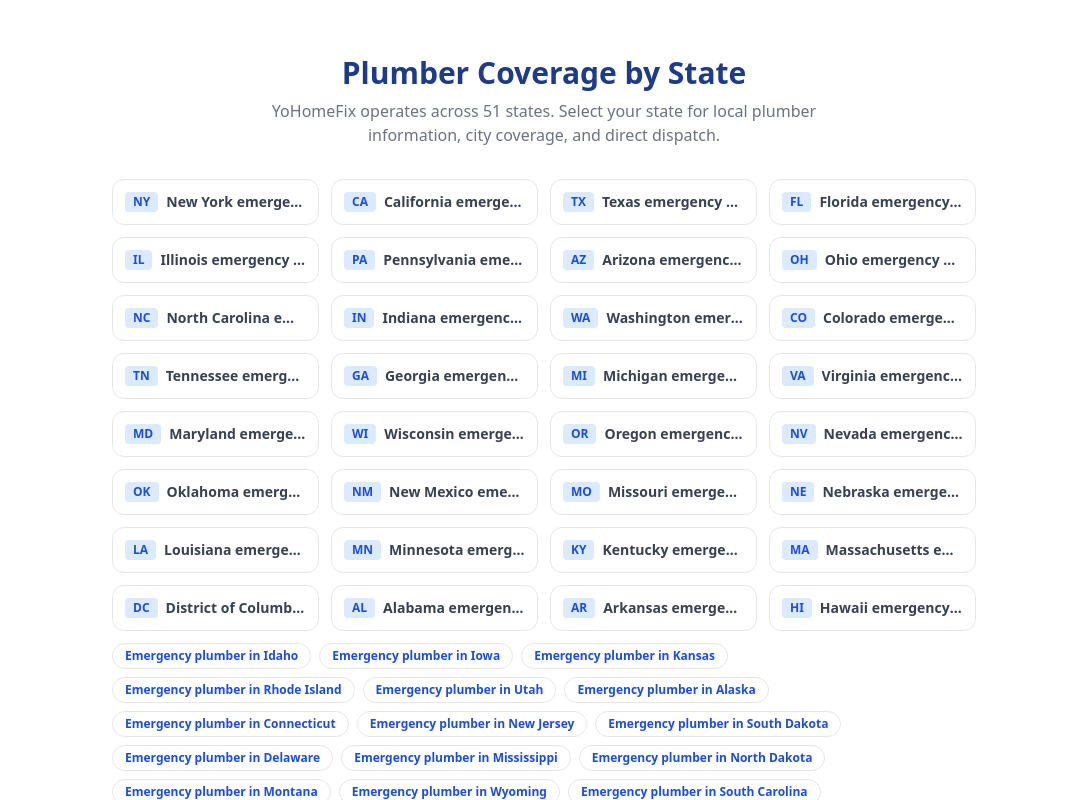
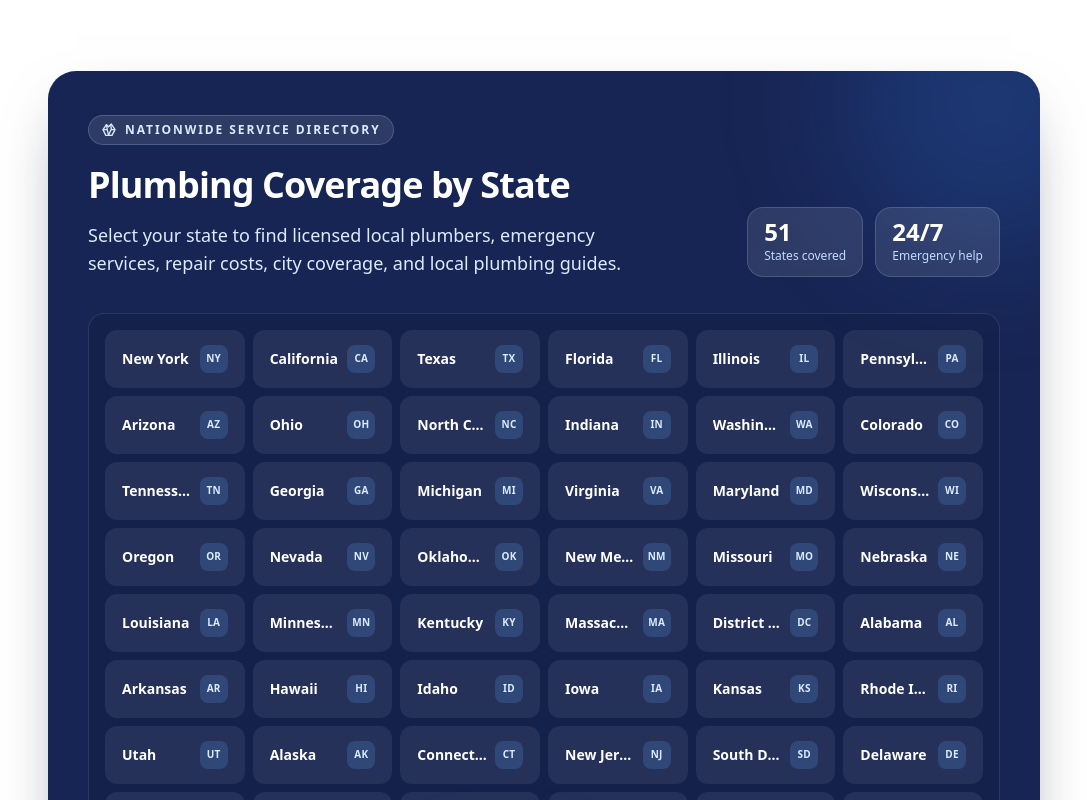
Before and after one commit to asimexports123/pseo-plumbing-site, a Next.js app: page / in a window 1280 px wide. Shown: the part 6500-7300 px from the top of the page, without its empty margins (96-1183 px from the left). Built offline with nearby package versions, Linux system fonts and the light colour scheme; no server answers.

Commit message:
Lazy-load NationwideSearch and move TOTAL_PLACES/service counts to getStaticProps to avoid bundling us_places.json in client JS

```diff
--- a/components/NationwideSearch.js
+++ b/components/NationwideSearch.js
@@ -1,13 +1,12 @@
 import { useState, useMemo, useRef, useCallback } from 'react';
 import Link from 'next/link';
 import { buildSlug } from '../lib/cities';
-import { TOTAL_PLACES } from '../lib/nationwidePlaces';
 
 const MIN_CHARS = 2;
 const MAX_RESULTS = 50;
 const MAX_ZIP_RESULTS = 30;
 
-export function NationwideSearch() {
+export function NationwideSearch({ totalPlaces }) {
   const [query, setQuery] = useState('');
   const [places, setPlaces] = useState(null);
   const [zctaData, setZctaData] = useState(null);
@@ -91,7 +90,7 @@
       </div>
       <p className="text-center text-gray-600 text-sm mt-2" aria-live="polite">
         {!showResults
-          ? `${TOTAL_PLACES.toLocaleString()}+ cities & towns — search or browse below`
+          ? `${totalPlaces.toLocaleString()}+ cities & towns — search or browse below`
           : loading
             ? 'Loading nationwide directory…'
             : error
--- a/pages/index.js
+++ b/pages/index.js
@@ -1,7 +1,6 @@
 import Head from 'next/head';
 import Link from 'next/link';
 import { SEED_CITIES, SERVICES, STATES, cityToSlug, buildSlug, PHONE_NUMBER } from '../lib/cities';
-import { TOTAL_PLACES } from '../lib/nationwidePlaces';
 import { EditorialFooter } from '../components/EditorialFooter';
 
 function trackCall(label) {
@@ -32,7 +31,7 @@
   'San Francisco','Seattle','Denver','Nashville','Jacksonville',
 ];
 
-export default function Home() {
+export default function Home({ totalPlaces }) {
   const domain = process.env.NEXT_PUBLIC_DOMAIN || 'https://yohomefix.com';
   const title = 'Emergency Plumber | 24 Hour Plumbing Service | YoHomeFix';
   const description =
@@ -375,7 +374,7 @@
         <section className="bg-gray-50 px-4 py-12">
           <div className="max-w-4xl mx-auto">
             <h2 className="text-3xl font-bold text-blue-900 text-center mb-2">19,000+ Cities & Towns Covered Nationwide</h2>
-            <p className="text-gray-500 text-center mb-8">Featured Cities Across the USA — selected locations below, browse all {TOTAL_PLACES.toLocaleString()}+ on our full directory</p>
+            <p className="text-gray-500 text-center mb-8">Featured Cities Across the USA — selected locations below, browse all {totalPlaces.toLocaleString()}+ on our full directory</p>
             <div className="grid grid-cols-2 md:grid-cols-4 gap-3">
               {SEED_CITIES.map((city) => {
                 const slug = buildSlug(cityToSlug(city.name), 'emergency');
@@ -421,35 +420,55 @@
         </section>
 
         {/* ── STATE COVERAGE HUB (Phase 3) ──────────────────────── */}
-        <section className="max-w-4xl mx-auto w-full px-4 py-12">
-          <h2 className="text-3xl font-bold text-blue-900 text-center mb-2">Plumber Coverage by State</h2>
-          <p className="text-gray-500 text-center mb-8 max-w-xl mx-auto">
-            YoHomeFix operates across {STATES.length} states. Select your state for local plumber information, city coverage, and direct dispatch.
+        <section className="max-w-5xl mx-auto w-full px-4 py-16">
+          <div className="relative overflow-hidden rounded-[28px] bg-blue-950 px-6 py-8 shadow-[0_24px_60px_-28px_rgba(15,23,42,0.65)] sm:px-10 sm:py-11">
+            <div className="absolute -right-24 -top-28 h-72 w-72 rounded-full bg-blue-500/20 blur-3xl" aria-hidden="true" />
+            <div className="absolute -bottom-36 left-1/3 h-64 w-64 rounded-full bg-cyan-400/10 blur-3xl" aria-hidden="true" />
+            <div className="relative">
+              <div className="flex flex-col gap-8 lg:flex-row lg:items-end lg:justify-between">
+                <div className="max-w-2xl">
+                  <div className="mb-5 inline-flex items-center gap-2 rounded-full border border-blue-300/25 bg-white/10 px-3 py-1.5 text-xs font-bold uppercase tracking-[0.16em] text-blue-100">
+                    <svg className="h-4 w-4" viewBox="0 0 24 24" fill="none" stroke="currentColor" strokeWidth="2" aria-hidden="true">
+                      <path d="M3 11.5 8.2 4l3.2 3.1L15.5 3l5.5 8.5-4.5 8.5H7.2L3 11.5Z" strokeLinejoin="round" />
+                      <path d="m8.2 4 1.3 7.5m5.2-8.5.8 8.5m5.5 0-6 0-3.6 8.5-2-8.5H3" strokeLinejoin="round" />
+                    </svg>
+                    Nationwide service directory
+                  </div>
+                  <h2 className="text-3xl font-extrabold tracking-tight text-white sm:text-4xl">Plumbing Coverage by State</h2>
+                  <p className="mt-4 max-w-xl text-base leading-7 text-blue-100 sm:text-lg">
+                    Select your state to find licensed local plumbers, emergency services, repair costs, city coverage, and local plumbing guides.
                   </p>
-          <div className="grid grid-cols-2 sm:grid-cols-3 md:grid-cols-4 gap-3">
-            {STATES.slice(0, 32).map((s) => (
+                </div>
+                <div className="flex shrink-0 gap-3">
+                  <div className="rounded-2xl border border-white/15 bg-white/10 px-4 py-3 backdrop-blur-sm">
+                    <p className="text-2xl font-extrabold leading-none text-white">{STATES.length}</p>
+                    <p className="mt-1 text-xs font-medium text-blue-200">States covered</p>
+                  </div>
+                  <div className="rounded-2xl border border-white/15 bg-white/10 px-4 py-3 backdrop-blur-sm">
+                    <p className="text-2xl font-extrabold leading-none text-white">24/7</p>
+                    <p className="mt-1 text-xs font-medium text-blue-200">Emergency help</p>
+                  </div>
+                </div>
+              </div>
+
+              <div className="mt-9 rounded-2xl border border-white/10 bg-black/10 p-3 sm:p-4">
+                <div className="grid grid-cols-2 gap-2 sm:grid-cols-4 lg:grid-cols-6">
+                  {STATES.map((s) => (
                     <Link
                       key={s.code}
                       href={`/plumber-${s.slug}`}
-                className="flex items-center gap-2 p-3 border border-gray-200 rounded-xl hover:border-blue-500 hover:bg-blue-50 no-underline transition-all group"
+                      className="group flex min-h-[56px] items-center justify-between gap-2 rounded-xl border border-transparent bg-white/[0.07] px-4 py-3.5 no-underline transition duration-200 hover:-translate-y-0.5 hover:border-blue-300/40 hover:bg-white hover:shadow-lg focus:outline-none focus-visible:ring-2 focus-visible:ring-white focus-visible:ring-offset-2 focus-visible:ring-offset-blue-950"
                       title={`Emergency plumber in ${s.name}`}
                     >
-                <span className="text-xs font-extrabold text-blue-700 bg-blue-100 px-2 py-0.5 rounded">{s.code}</span>
-                <span className="text-sm font-semibold text-gray-700 group-hover:text-blue-800 truncate">{s.name} emergency plumber</span>
+                      <span className="truncate text-sm font-semibold text-white group-hover:text-blue-950">{s.name}</span>
+                      <span className="flex h-7 w-7 shrink-0 items-center justify-center rounded-lg bg-blue-400/20 text-[10px] font-extrabold tracking-wide text-blue-100 transition-colors duration-200 group-hover:bg-blue-700 group-hover:text-white">{s.code}</span>
                     </Link>
                   ))}
                 </div>
-          {STATES.length > 32 && (
-            <div className="flex flex-wrap gap-2 mt-3">
-              {STATES.slice(32).map((s) => (
-                <Link key={s.code} href={`/plumber-${s.slug}`}
-                  className="px-3 py-1 border border-gray-200 rounded-full text-xs text-blue-700 font-semibold hover:border-blue-400 hover:bg-blue-50 no-underline transition-colors"
-                  title={`Emergency plumber in ${s.name}`}>
-                  Emergency plumber in {s.name}
-                </Link>
-              ))}
               </div>
-          )}
+              <p className="mt-4 text-center text-xs text-blue-200">Choose a state to view local service availability and plumbing resources.</p>
+            </div>
+          </div>
         </section>
 
         {/* ── TRUST SECTION (Phase 4) ────────────────────────────── */}
@@ -547,7 +566,10 @@
           <div className="max-w-5xl mx-auto mb-6">
             <div className="grid grid-cols-2 sm:grid-cols-3 md:grid-cols-4 lg:grid-cols-7 gap-x-5 gap-y-6">
               <div className="col-span-2 sm:col-span-3 md:col-span-4 lg:col-span-1">
-                <p className="text-white font-bold text-lg mb-1">YoHomeFix</p>
+                <p className="flex items-center gap-2 text-white font-bold text-lg mb-1">
+                  <img src="/favicon.svg?v=2" alt="" width="24" height="24" className="h-6 w-6 shrink-0" />
+                  <span>YoHomeFix</span>
+                </p>
                 <p className="text-gray-400 text-xs mb-2">24/7 Emergency Plumbing Services</p>
                 <a href={`tel:${PHONE_NUMBER}`} onClick={() => trackCall('footer-home')} data-track="footer-home" className="text-white font-bold">
                   Call Now — 24/7
@@ -635,3 +657,12 @@
     </>
   );
 }
+
+export async function getStaticProps() {
+  const { TOTAL_PLACES } = require('../lib/nationwidePlaces');
+  return {
+    props: {
+      totalPlaces: TOTAL_PLACES,
+    },
+  };
+}
```
Also changed, not shown: pages/plumber-usa.js (+22 -9 lines). Lines whose indentation alone changed are shown as unchanged.
